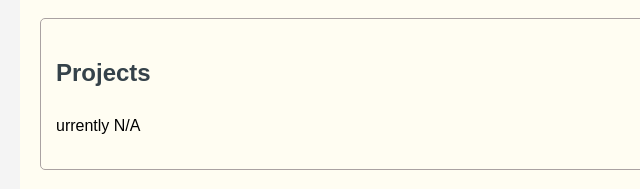
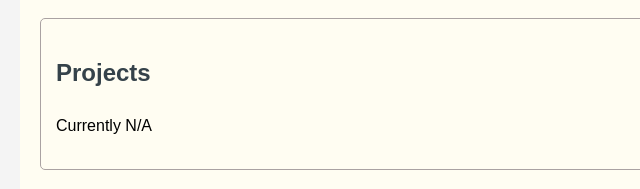
Before and after one commit to suvajit08/portfolio, a plain HTML site: page index.html in a window 1280 px wide. Shown: the part 1144-1333 px from the top of the page, 0-640 px from the left. Drawn offline with Linux system fonts and the light colour scheme.

Commit message:
Update index.html
Correction of typing mistake

```diff
--- a/index.html
+++ b/index.html
@@ -67,7 +67,7 @@
 
       <section id="projects">
         <h2>Projects</h2>
-        <p>urrently N/A</p>
+        <p>Currently N/A</p>
       </section>
 
       <section id="membership">
```
